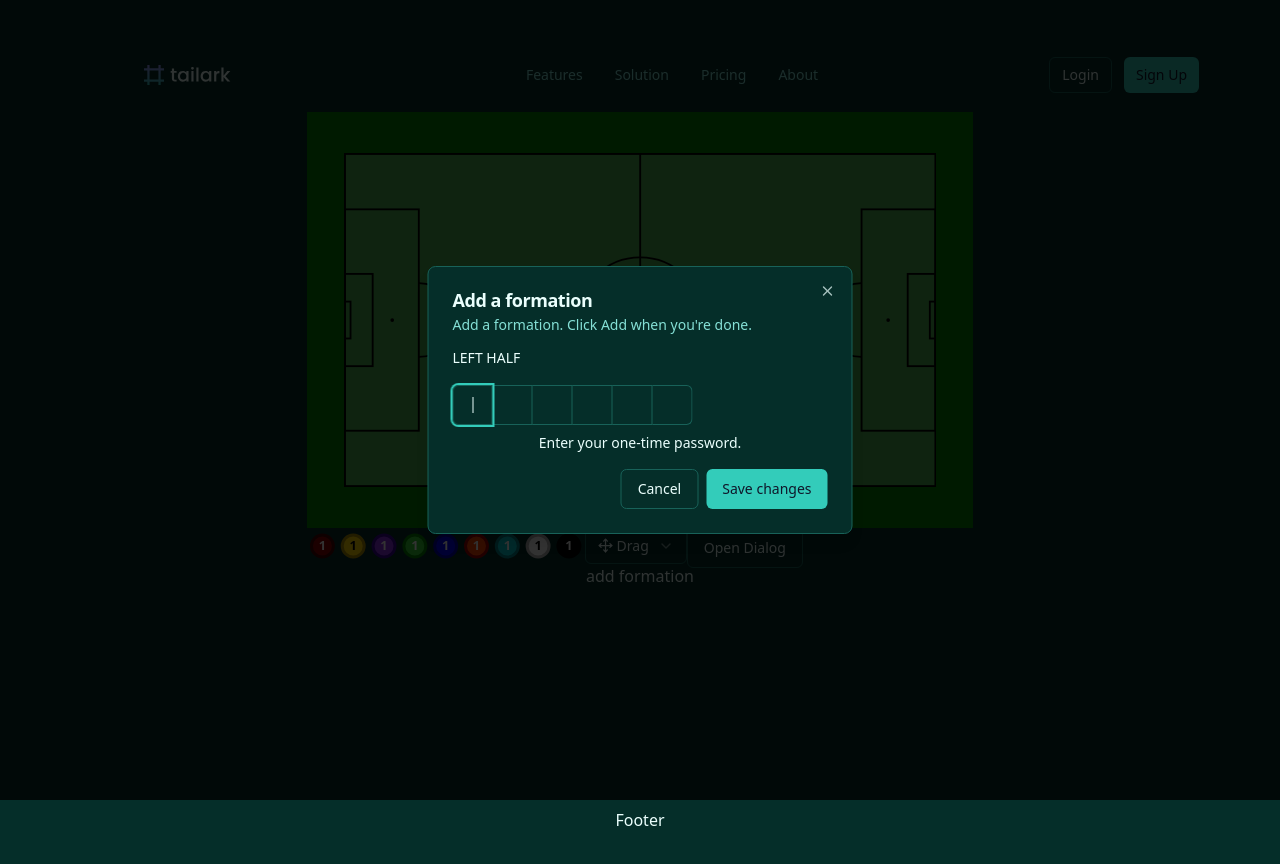
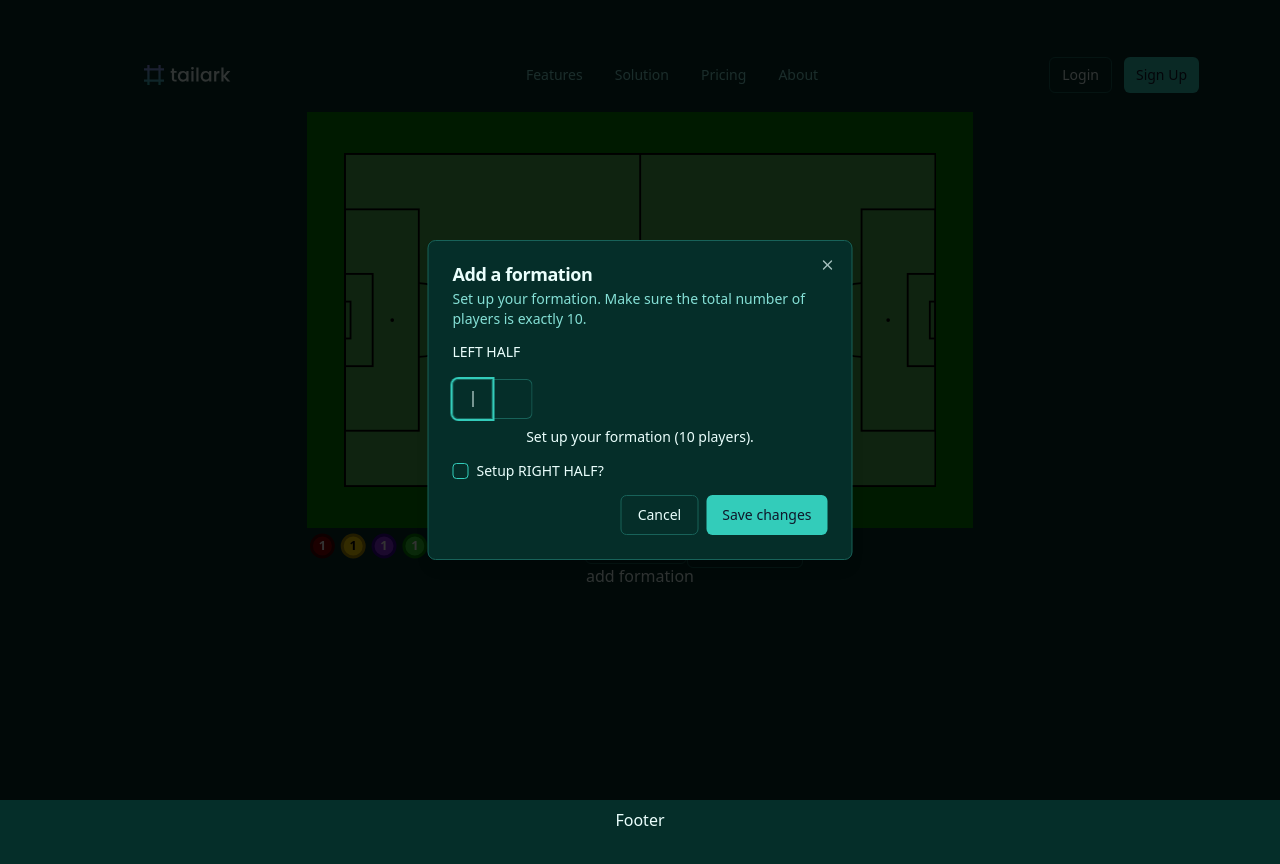
Before and after one commit to Ankitchawla3123/Ultimate-tactics, a React (Vite) app: page / in a window 1280 px wide. Both pictures are taken after a click on the button "Open Dialog". Built offline with nearby package versions, Linux system fonts and the light colour scheme.

Commit message:
dialogue box setup

```diff
--- a/package.json
+++ b/package.json
@@ -10,6 +10,7 @@
     "preview": "vite preview"
   },
   "dependencies": {
+    "@radix-ui/react-checkbox": "^1.3.2",
     "@radix-ui/react-context-menu": "^2.2.15",
     "@radix-ui/react-dialog": "^1.1.14",
     "@radix-ui/react-dropdown-menu": "^2.1.15",
--- a/src/components/FormationDialogue.jsx
+++ b/src/components/FormationDialogue.jsx
@@ -1,19 +1,24 @@
+"use client";
+
+import { useState } from "react";
 import { Button } from "@/components/ui/button";
 import {
   Dialog,
   DialogClose,
   DialogContent,
-  DialogDescription,
   DialogFooter,
   DialogHeader,
   DialogTitle,
   DialogTrigger,
+  DialogDescription,
 } from "@/components/ui/dialog";
-import { Input } from "@/components/ui/input";
+import { Checkbox } from "@/components/ui/checkbox";
 import { Label } from "@/components/ui/label";
 import { OTPInput } from "./OTPinput";
 
 export function FormationDialogue() {
+  const [showRightHalf, setShowRightHalf] = useState(false);
+
   return (
     <Dialog>
       <form>
@@ -24,20 +29,39 @@ export function FormationDialogue() {
           <DialogHeader>
             <DialogTitle>Add a formation</DialogTitle>
             <DialogDescription>
-              Add a formation. Click Add when you&apos;re done.
+              Set up your formation. Make sure the total number of players is
+              exactly 10.
             </DialogDescription>
           </DialogHeader>
+
           <div className="grid gap-4">
+            {/* LEFT HALF */}
             <div className="grid gap-3">
-              <Label htmlFor="name-1">LEFT HALF</Label>
+              <Label>LEFT HALF</Label>
               <OTPInput />
             </div>
 
-            {/* <div className="grid gap-3">
-              <Label htmlFor="username-1">Username</Label>
-              <Input id="username-1" name="username" defaultValue="@peduarte" />
-            </div> */}
+            {/* CHECKBOX */}
+            <div className="flex items-center space-x-2">
+              <Checkbox
+                id="right-half"
+                checked={showRightHalf}
+                onCheckedChange={(checked) =>
+                  setShowRightHalf(Boolean(checked))
+                }
+              />
+              <Label htmlFor="right-half">Setup RIGHT HALF?</Label>
+            </div>
+
+            {/* CONDITIONAL RIGHT HALF */}
+            {showRightHalf && (
+              <div className="grid gap-3">
+                <Label>RIGHT HALF</Label>
+                <OTPInput />
+              </div>
+            )}
           </div>
+
           <DialogFooter>
             <DialogClose asChild>
               <Button variant="outline">Cancel</Button>
--- a/src/components/OTPinput.jsx
+++ b/src/components/OTPinput.jsx
@@ -1,8 +1,6 @@
 "use client";
 
 import * as React from "react";
-
-import { REGEXP_ONLY_DIGITS } from "input-otp";
 
 import {
   InputOTP,
@@ -11,29 +9,64 @@ import {
 } from "@/components/ui/input-otp";
 
 export function OTPInput() {
+  const MAX_LENGTH = 6;
+  const MIN_SLOTS = 2;
   const [value, setValue] = React.useState("");
+  const [visibleSlots, setVisibleSlots] = React.useState(MIN_SLOTS);
+  const [error, setError] = React.useState("");
+
+  // Only allow digits 1-9 (no 0)
+  const isDigit = (char) => /^[1-9]$/.test(char);
+
+  const computeSum = (val) =>
+    [...val].reduce((sum, digit) => sum + parseInt(digit, 10), 0);
+
+  const handleChange = (newVal) => {
+    const digits = [...newVal].filter((char) => isDigit(char));
+    const currentLength = digits.length;
+    const sum = computeSum(digits.join(""));
+    const isValid = sum === 10;
+
+    if (sum > 10) {
+      setError("Only 10 players could be set");
+      return;
+    }
+
+    if (currentLength > visibleSlots) return;
+
+    if (isValid) {
+      setVisibleSlots(currentLength);
+      setError("");
+    } else {
+      const newVisible = Math.min(currentLength + 1, MAX_LENGTH);
+      setVisibleSlots(Math.max(newVisible, MIN_SLOTS));
+      setError("Only 10 players could be set");
+    }
+
+    setValue(digits.join(""));
+  };
 
   return (
     <div className="space-y-2">
-      <InputOTP
-        maxLength={6}
-        value={value}
-        onChange={(value) => setValue(value)}
-      >
+      <InputOTP maxLength={MAX_LENGTH} value={value} onChange={handleChange}>
         <InputOTPGroup>
-          <InputOTPSlot index={0} />
-          <InputOTPSlot index={1} />
-          <InputOTPSlot index={2} />
-          <InputOTPSlot index={3} />
-          <InputOTPSlot index={4} />
-          <InputOTPSlot index={5} />
+          {[...Array(visibleSlots)].map((_, i) => (
+            <InputOTPSlot key={i} index={i} />
+          ))}
         </InputOTPGroup>
       </InputOTP>
-      <div className="text-center text-sm">
+
+      <div className="text-center text-sm mt-1">
         {value === "" ? (
-          <>Enter your one-time password.</>
+          <span>Set up your formation (10 players).</span>
         ) : (
-          <>You entered: {value}</>
+          <span
+            className={
+              error ? "text-red-600 font-medium" : "text-green-600 font-medium"
+            }
+          >
+            {error || "Valid Formation ✅"}
+          </span>
         )}
       </div>
     </div>
--- /dev/null
+++ b/src/components/ui/checkbox.jsx
@@ -0,0 +1,22 @@
+import * as React from "react"
+import * as CheckboxPrimitive from "@radix-ui/react-checkbox"
+import { Check } from "lucide-react"
+
+import { cn } from "@/lib/utils"
+
+const Checkbox = React.forwardRef(({ className, ...props }, ref) => (
+  <CheckboxPrimitive.Root
+    ref={ref}
+    className={cn(
+      "peer h-4 w-4 shrink-0 rounded-sm border border-primary ring-offset-background focus-visible:outline-none focus-visible:ring-2 focus-visible:ring-ring focus-visible:ring-offset-2 disabled:cursor-not-allowed disabled:opacity-50 data-[state=checked]:bg-primary data-[state=checked]:text-primary-foreground",
+      className
+    )}
+    {...props}>
+    <CheckboxPrimitive.Indicator className={cn("flex items-center justify-center text-current")}>
+      <Check className="h-4 w-4" />
+    </CheckboxPrimitive.Indicator>
+  </CheckboxPrimitive.Root>
+))
+Checkbox.displayName = CheckboxPrimitive.Root.displayName
+
+export { Checkbox }
```
Also changed, not shown: 1 other file (tests, documents, lock files or other folders).
